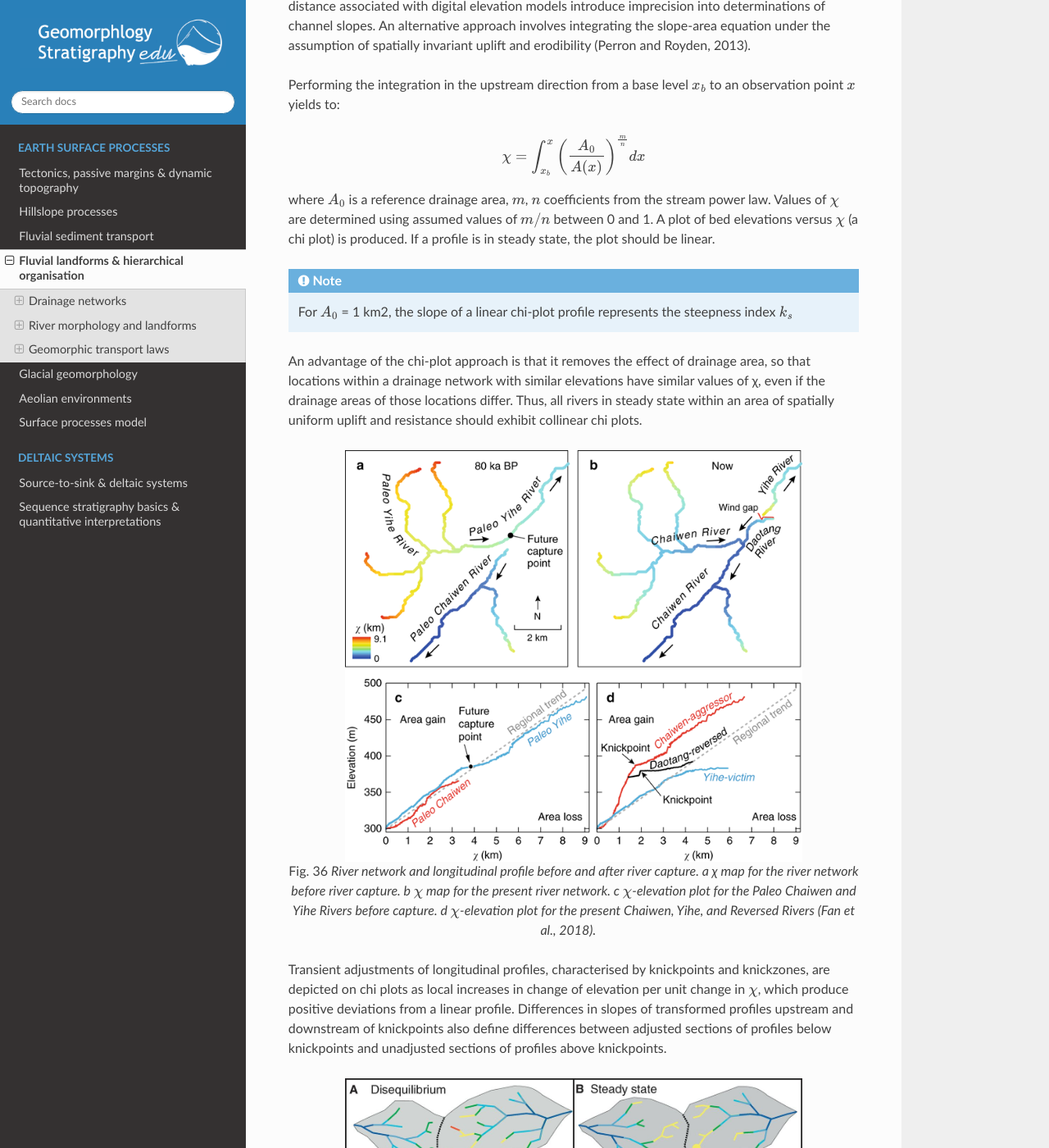
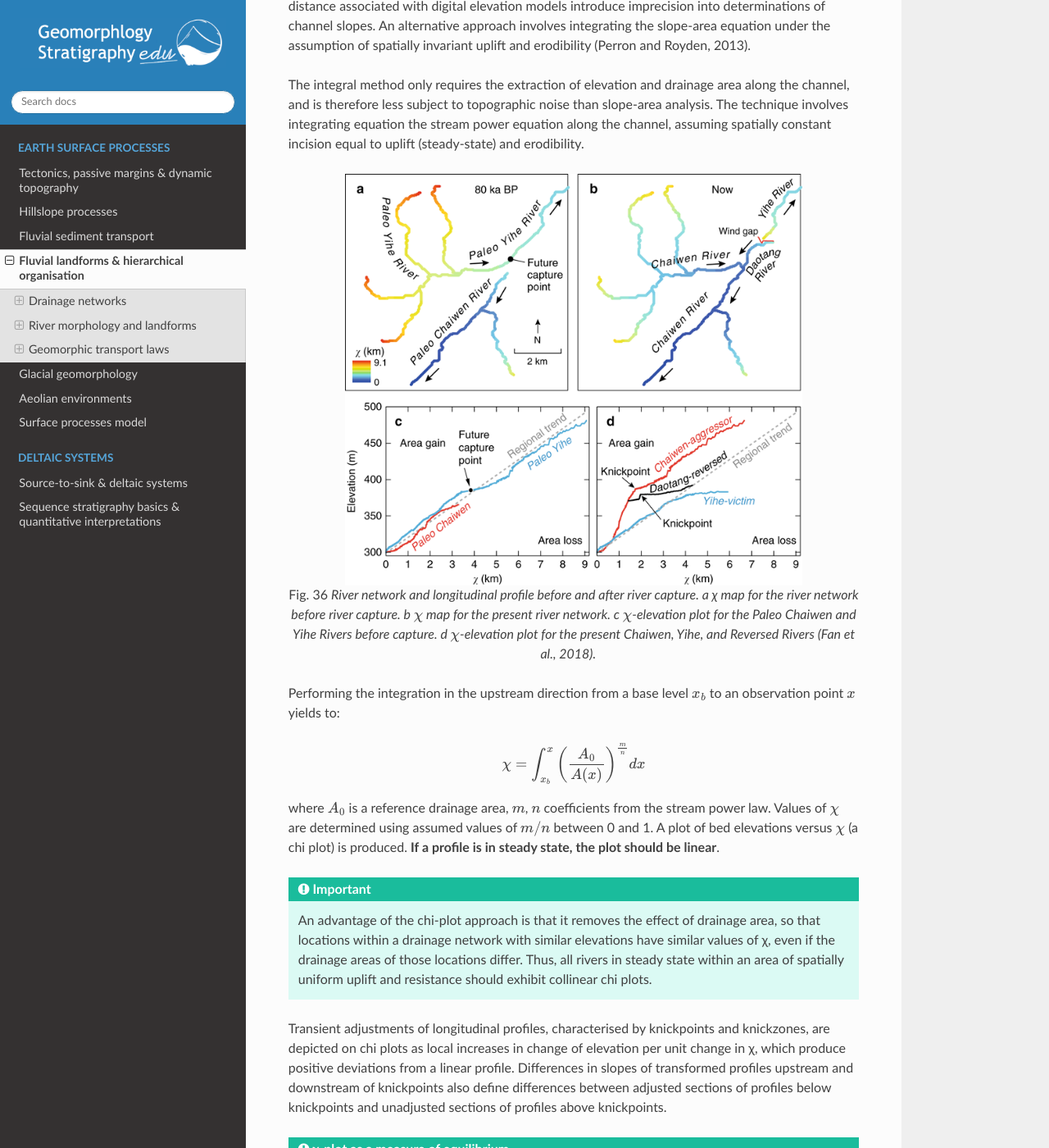
Before and after one commit to TristanSalles/EarthSurface, a Sphinx documentation site: the page built from docs/landform.rst, in a window 1280 px wide and 1400 px high, scrolled down 15296 px. Shown: the whole window at 82% size. Built offline with Sphinx 7.4.7 and the Read the Docs theme 2.0.0, drawn with Linux system fonts in a browser that asks for light colours; the version number could not be read and is left out; some of the changed text lies outside the part shown.

Commit message:
Update landform.rst

```diff
--- a/docs/landform.rst
+++ b/docs/landform.rst
@@ -335,17 +335,7 @@
 
 Evaluating whether river profiles reflect steady-state or transient conditions has been performed using plots of slope versus drainage area (discussed above), but noisy topographic data can complicate interpretations of these plots. In particular, step-like changes in channel elevation over distance associated with digital elevation models introduce imprecision into determinations of channel slopes. An alternative approach involves integrating the slope-area equation under the assumption of spatially invariant uplift and erodibility (Perron and Royden, 2013).
 
-Performing the integration in the upstream direction from a base level :math:`x_b` to an observation point :math:`x`  yields to:
-
-.. math::
- \chi = \int_{x_b}^x \left( \frac{A_0}{A(x)} \right)^{\frac{m}{n}} dx
-
-where :math:`A_0` is a reference drainage area, :math:`m`, :math:`n` coefficients from the stream power law.  Values of :math:`\chi` are determined using assumed values of :math:`m/n` between 0 and 1. A plot of bed elevations versus :math:`\chi` (a chi plot) is produced. If a profile is in steady state, the plot should be linear.
-
-.. note::
- For :math:`A_0` = 1 km2, the slope of a linear chi-plot profile represents the steepness index :math:`k_{s}`
-
-An advantage of the chi-plot approach is that it removes the effect of drainage area, so that locations within a drainage network with similar elevations have similar values of χ, even if the drainage areas of those locations differ. Thus, all rivers in steady state within an area of spatially uniform uplift and resistance should exhibit collinear chi plots.
+The integral method only requires the extraction of elevation and drainage area along the channel, and is therefore less subject to topographic noise than slope-area analysis. The technique involves integrating equation the stream power equation along the channel, assuming spatially constant incision equal to uplift (steady-state) and erodibility.
 
 .. figure:: images/chi.png
   :width: 80 %
@@ -354,14 +344,29 @@
 
   River network and longitudinal profile before and after river capture. a χ map for the river network before river capture. b :math:`\chi` map for the present river network. c :math:`\chi`-elevation plot for the Paleo Chaiwen and Yihe Rivers before capture. d :math:`\chi`-elevation plot for the present Chaiwen, Yihe, and Reversed Rivers (Fan et al., 2018).
 
-Transient adjustments of longitudinal profiles, characterised by knickpoints and knickzones, are depicted on chi plots as local increases in change of elevation per unit change in :math:`\chi`, which produce positive deviations from a linear profile. Differences in slopes of transformed profiles upstream and downstream of knickpoints also define differences between adjusted sections of profiles below knickpoints and unadjusted sections of profiles above knickpoints.
+
+Performing the integration in the upstream direction from a base level :math:`x_b` to an observation point :math:`x`  yields to:
+
+.. math::
+ \chi = \int_{x_b}^x \left( \frac{A_0}{A(x)} \right)^{\frac{m}{n}} dx
+
+where :math:`A_0` is a reference drainage area, :math:`m`, :math:`n` coefficients from the stream power law.  Values of :math:`\chi` are determined using assumed values of :math:`m/n` between 0 and 1. A plot of bed elevations versus :math:`\chi` (a chi plot) is produced. **If a profile is in steady state, the plot should be linear**.
+
+.. important::
+  An advantage of the chi-plot approach is that it removes the effect of drainage area, so that locations within a drainage network with similar elevations have similar values of χ, even if the drainage areas of those locations differ. Thus, all rivers in steady state within an area of spatially uniform uplift and resistance should exhibit collinear chi plots.
+
+Transient adjustments of longitudinal profiles, characterised by knickpoints and knickzones, are depicted on chi plots as local increases in change of elevation per unit change in χ, which produce positive deviations from a linear profile. Differences in slopes of transformed profiles upstream and downstream of knickpoints also define differences between adjusted sections of profiles below knickpoints and unadjusted sections of profiles above knickpoints.
 
 
-.. figure:: images/chi1.jpg
-  :width: 80 %
-  :alt: chi-plot
-  :align: center
+..  admonition:: χ-plot as a measure of equilibrium.
+    :class: toggle, toggle-shown, important
 
-  River basins and river profiles in equilibrium and disequilibrium (from Willett et al., 2014).
 
-The figure above shows change in size and shape of two drainage basins that share a common divide as they evolve from (A) a state of disequilibrium to (B) a steady state. The parameter :math:`\chi` provides a prediction of the steady-state elevation for a given point on a channel. The basin on the left (aggressor) has lower steady-state elevation at channel heads and therefore drives the drainage divide toward the basin on the right (victim). The lower panels show the evolution of the elevation of two channels that meet at the shared divide with respect to (C) :math:`\chi` and (D) distance along the channel. The slopes above the channel head attain a symmetric form at steady state, but do not differ strongly from this form under disequilibrium conditions. The disequilibrium channel profiles in (C) show that :math:`\chi` is discontinuous across the drainage divide, with larger :math:`\chi` values in the “victim” basin. At steady state, all channel points in both basins lie on a single linear trend, subject to the assumptions described in the text. Note that changes in elevation are subtle, whereas changes in χ are marked.
+    .. figure:: images/chi1.jpg
+      :width: 80 %
+      :alt: chi-plot
+      :align: center
+
+      River basins and river profiles in equilibrium and disequilibrium (from Willett et al., 2014).
+
+    The figure above shows change in size and shape of two drainage basins that share a common divide as they evolve from (A) a state of disequilibrium to (B) a steady state. The parameter :math:`\chi` provides a prediction of the steady-state elevation for a given point on a channel. The basin on the left (aggressor) has lower steady-state elevation at channel heads and therefore drives the drainage divide toward the basin on the right (victim). The lower panels show the evolution of the elevation of two channels that meet at the shared divide with respect to (C) :math:`\chi` and (D) distance along the channel. The slopes above the channel head attain a symmetric form at steady state, but do not differ strongly from this form under disequilibrium conditions. The disequilibrium channel profiles in (C) show that :math:`\chi` is discontinuous across the drainage divide, with larger :math:`\chi` values in the “victim” basin. At steady state, all channel points in both basins lie on a single linear trend, subject to the assumptions described in the text. Note that changes in elevation are subtle, whereas changes in χ are marked.
```
